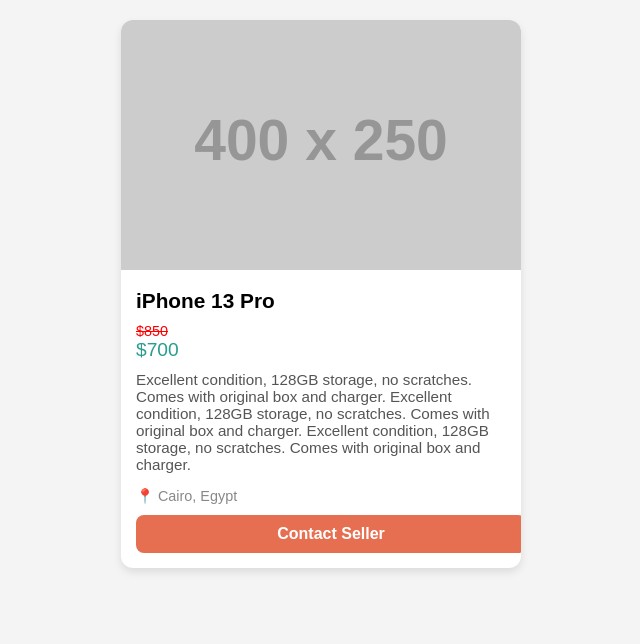
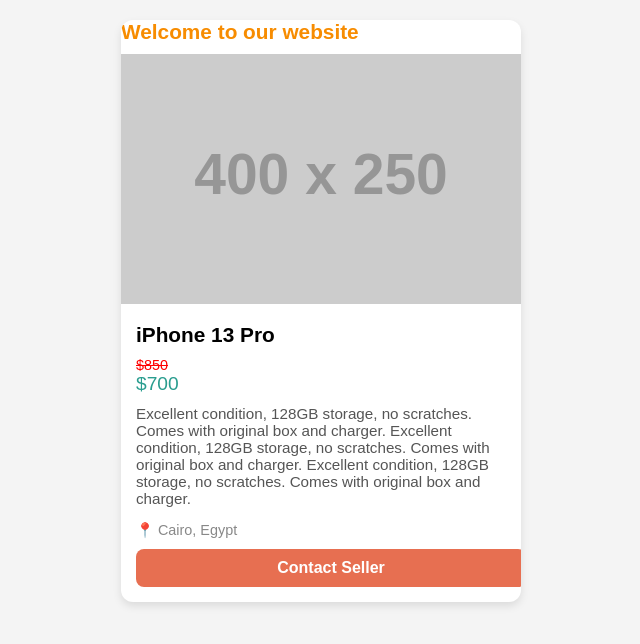
Before and after one commit to AbdulrahmanHamdy/Gp-Demo, a plain HTML site: page index.html in a window 1280 px wide. Shown: the whole page, without its empty margins (319-959 px from the left). Drawn offline with Linux system fonts and the light colour scheme; placeholder pictures from the web are drawn by us.

Commit message:
style: update index.html (add styled welcome message)

```diff
--- a/index.html
+++ b/index.html
@@ -10,6 +10,13 @@
       background: #f4f4f4;
       margin: 0;
       padding: 20px;
+    }
+    .a{
+      font-size: 1.3rem;
+       color: rgb(247, 140, 1);
+      font-weight: bold;
+      margin-bottom: 10px;
+
     }
 
     .ad-card {
@@ -82,6 +89,7 @@
 <body>
 
   <div class="ad-card">
+    <div class="a">Welcome to our website</div>
     <img src="https://via.placeholder.com/400x250" alt="Product Photo">
     <div class="ad-content">
       <div class="ad-title">iPhone 13 Pro</div>
```
